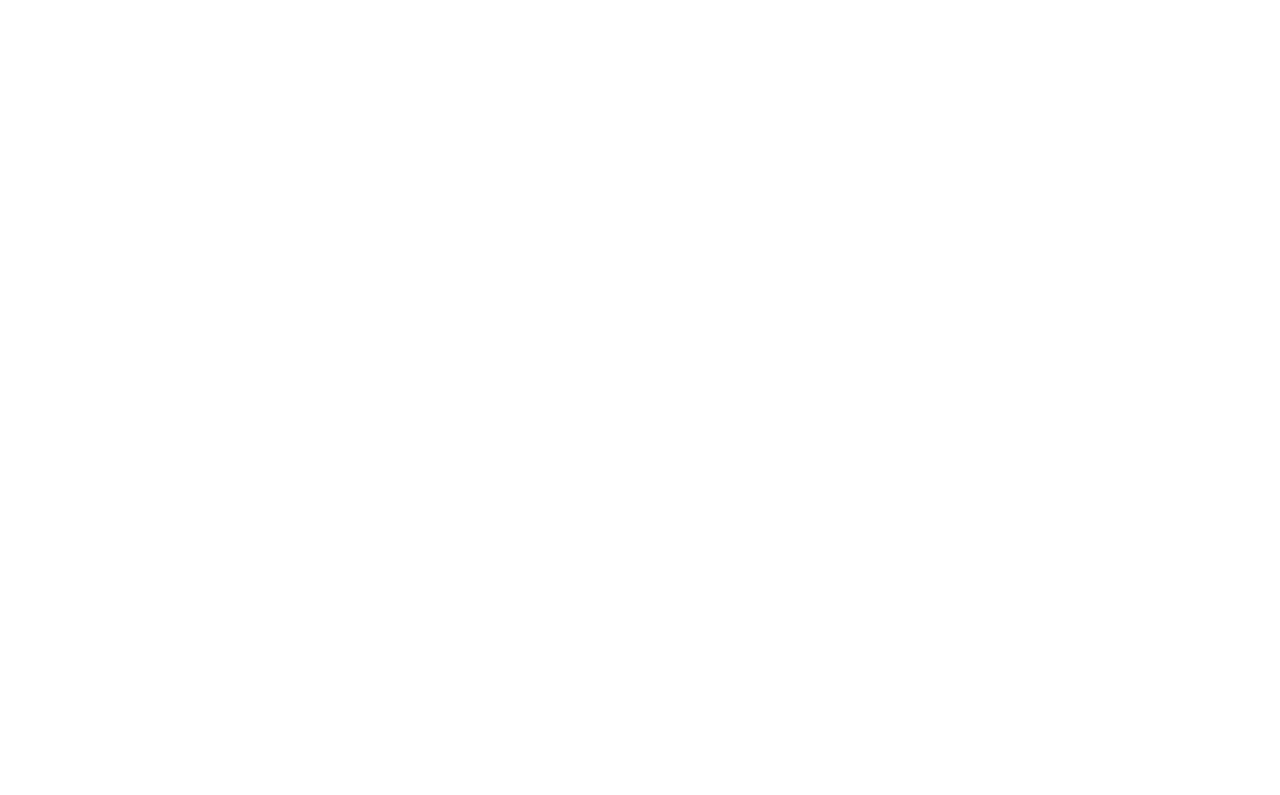
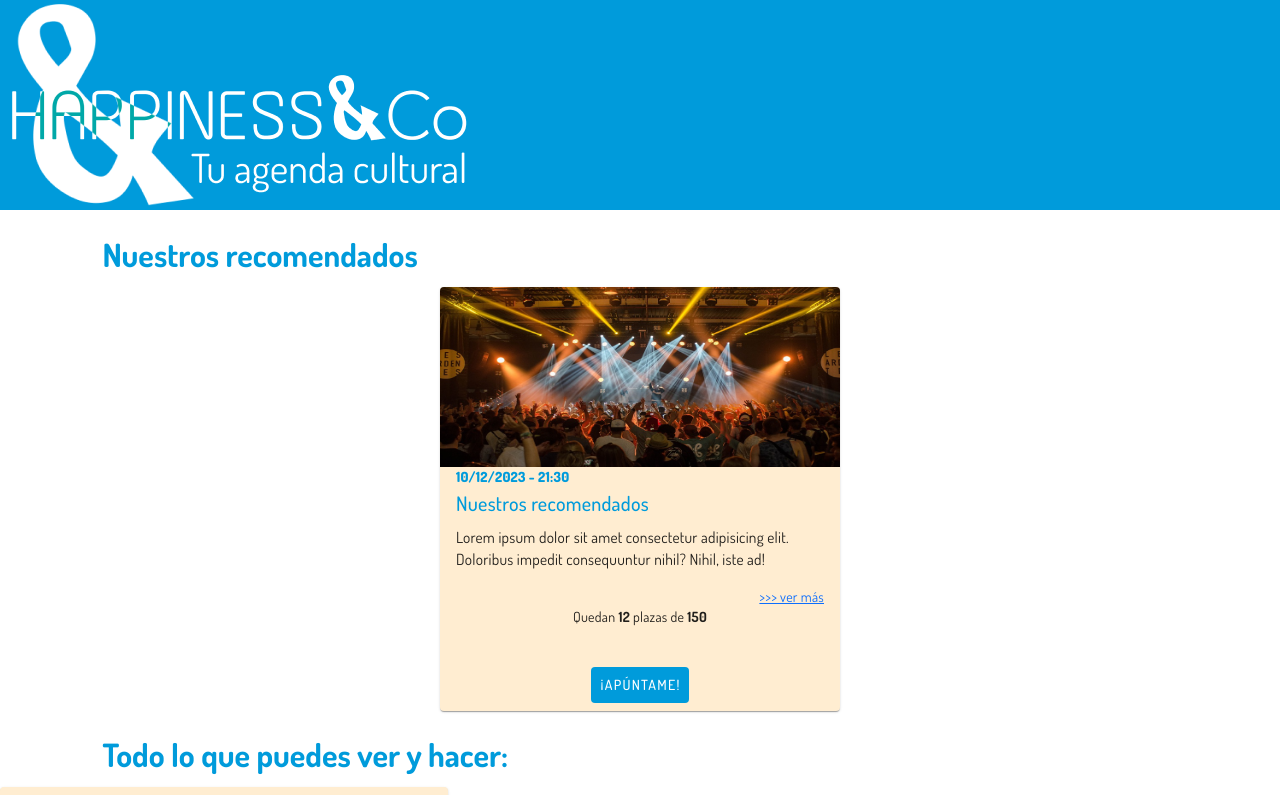
Before and after one commit to Vitoria-Oli/Upcoming-Events, a Vue app in the folder src/main/frontend/upcoming-events/: page / in a window 1280 px wide. Before the commit this address had no page. Shown: the top 795 px of the page. Built offline with nearby package versions, Linux system fonts and the light colour scheme.

Commit message:
HomeView

```diff
--- a/src/main/frontend/upcoming-events/src/App.vue
+++ b/src/main/frontend/upcoming-events/src/App.vue
@@ -1,11 +1,11 @@
 <script setup>
 import { RouterLink, RouterView } from 'vue-router'
-
+import HomeView from './views/HomeView.vue';
 
 </script>
 
 <template>
-
+<HomeView/>
 </template>
 
 <style scoped>
--- a/src/main/frontend/upcoming-events/src/assets/scss/variables.scss
+++ b/src/main/frontend/upcoming-events/src/assets/scss/variables.scss
@@ -1,6 +1,6 @@
 @font-face {
-    font-family: "Dosis";
-    src: url("../assets/fonts/Dosis/Dosis-VariableFont_wght.ttf");
+    font-family: Dosis;
+    src: url(https://fonts.googleapis.com/css2?family=Dosis:wght@200;300;400;500;600;700;800&display=swap);
   }
 
 $Blue: #009BDB;
--- a/src/main/frontend/upcoming-events/src/components/CardsRecomendados.vue
+++ b/src/main/frontend/upcoming-events/src/components/CardsRecomendados.vue
@@ -1,5 +1,4 @@
 <script setup>
-//Fecha
 
 </script>
 
--- /dev/null
+++ b/src/main/frontend/upcoming-events/src/views/HomeView.vue
@@ -0,0 +1,34 @@
+<script setup>
+import Header from "../components/Header.vue";
+import CardsRecomendados from "../components/CardsRecomendados.vue";
+import CardsEvents from "../components/CardsEvents.vue";
+</script>
+
+<template>
+  <Header></Header>
+  <div id="RecomendadosContainer">
+    <h2>Nuestros recomendados</h2>
+
+    <CardsRecomendados></CardsRecomendados>
+  </div>
+
+  <div id="EventsContainer">
+    <h2>Todo lo que puedes ver y hacer:</h2>
+    <CardsEvents></CardsEvents>
+  </div>
+</template>
+
+<style lang="scss" scoped>
+@import "../assets/scss/Variables.scss";
+
+* {
+  font-family: Dosis;
+  h2 {
+    color: $Blue;
+    margin-top: 2%;
+    margin-left: 8%;
+    margin-bottom: 1%;
+    font-weight: 700;
+  }
+}
+</style>
```
